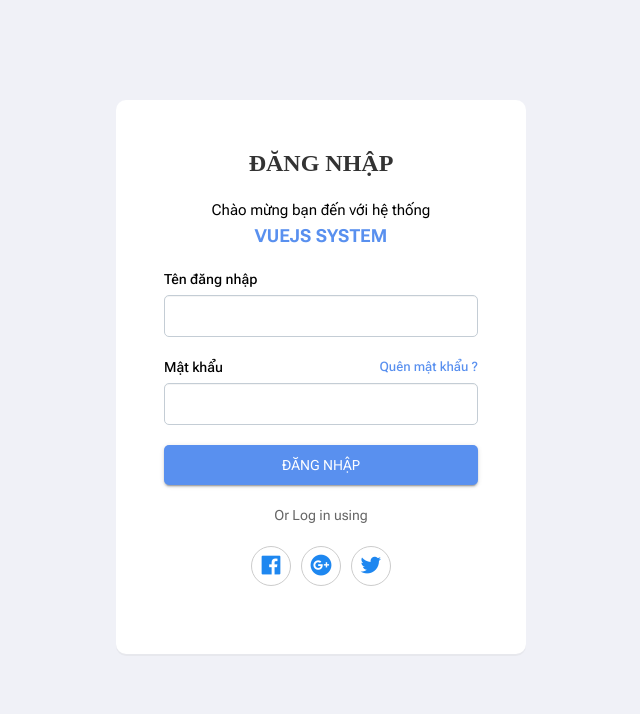
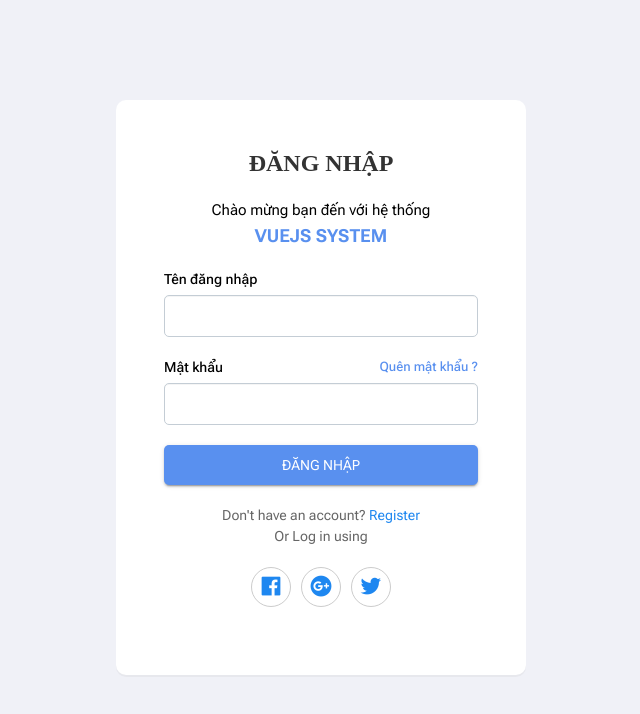
Before and after one commit to imxuan03/sea-food, a Vue app in the folder DuAn/vuejs_duan/: page /admin/auth/login in a window 1280 px wide. Shown: the top 714 px of the page, without its empty margins (319-959 px from the left). Built offline with nearby package versions, Linux system fonts and the light colour scheme.

Commit message:
register

```diff
--- a/DuAn/vuejs_duan/src/views/admin/pages/login/Login.vue
+++ b/DuAn/vuejs_duan/src/views/admin/pages/login/Login.vue
@@ -31,6 +31,12 @@
                     <button type="submit" class="uk-button btn-login">Đăng nhập</button>
                 </div>
             </form>
+            <div class="panel-root">
+              <span>
+                Don't have an account?
+              </span>
+              <a href="#" class="social">Register</a>
+            </div>
             <div class="panel-root">
                 Or Log in using
             </div>
```
Also changed, not shown: DuAn/vuejs_duan/src/views/admin/pages/register/Register.vue (added).
